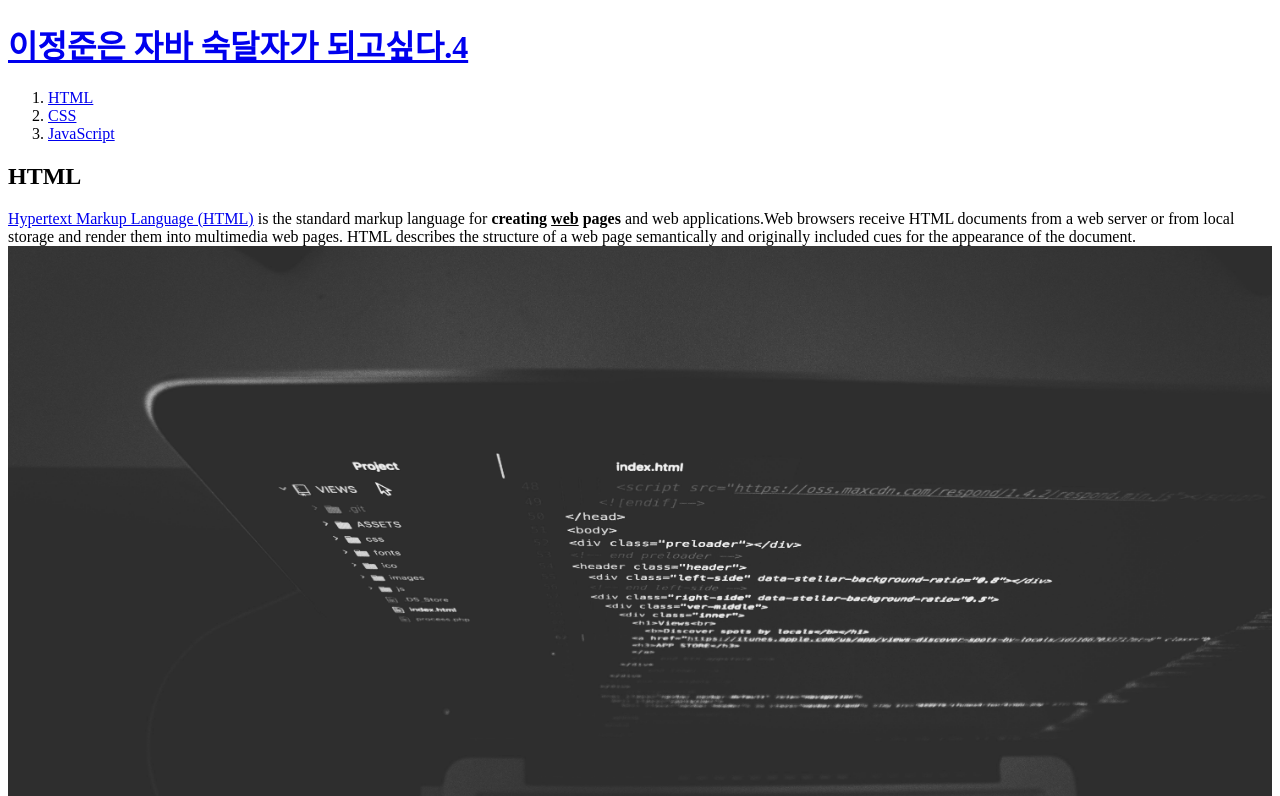
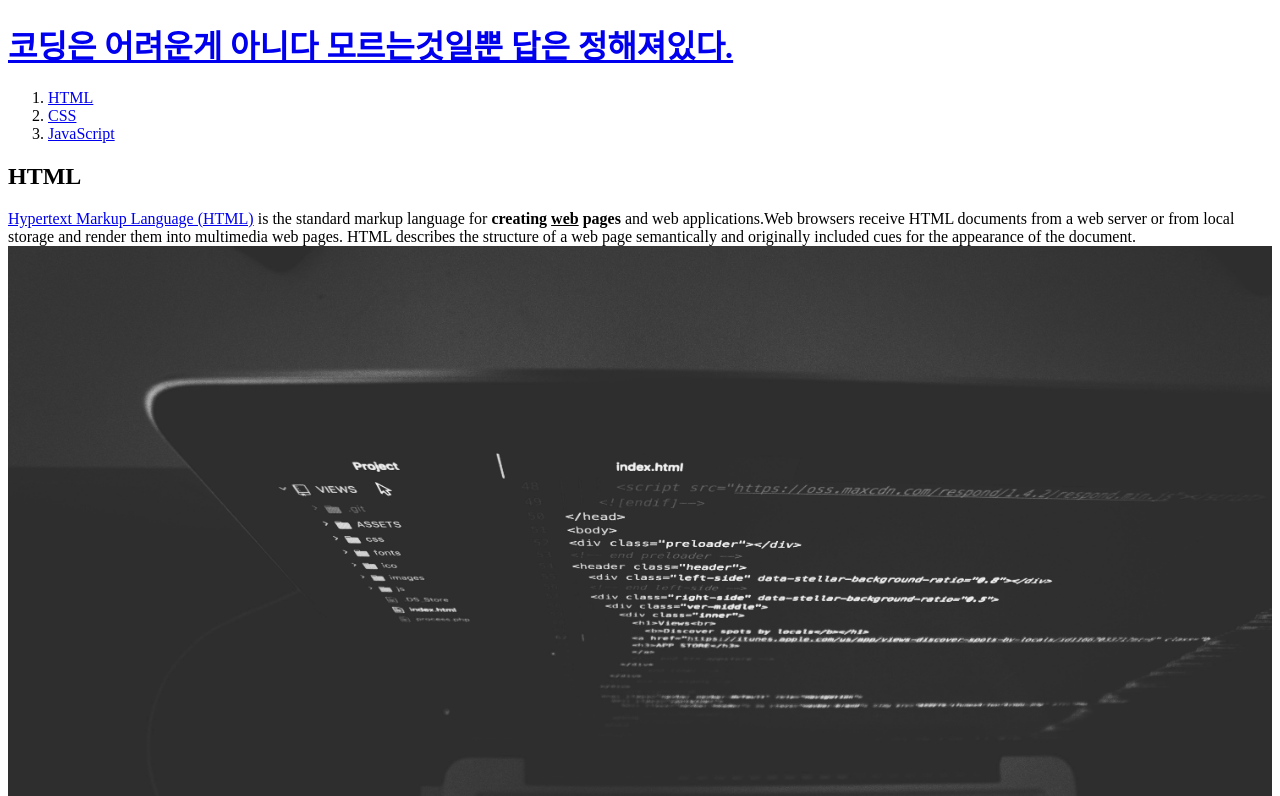
Before and after one commit to belovedjun/JAVA_TEST, a plain HTML site: page 1.html in a window 1280 px wide. Shown: the top 796 px of the page. Drawn offline with Linux system fonts and the light colour scheme.

Commit message:
코딩은 어려운게 아니다 모르는것일뿐 답은 정해져있다.

```diff
--- a/1.html
+++ b/1.html
@@ -5,7 +5,7 @@
   <meta charset="utf-8">
 </head>
 <body>
-  <h1><a href="index.html">이정준은 자바 숙달자가 되고싶다.4</a></h1>
+  <h1><a href="index.html">코딩은 어려운게 아니다 모르는것일뿐 답은 정해져있다.</a></h1>
   <ol>
     <li><a href="1.html">HTML</a></li>
     <li><a href="2.html">CSS</a></li>
```
